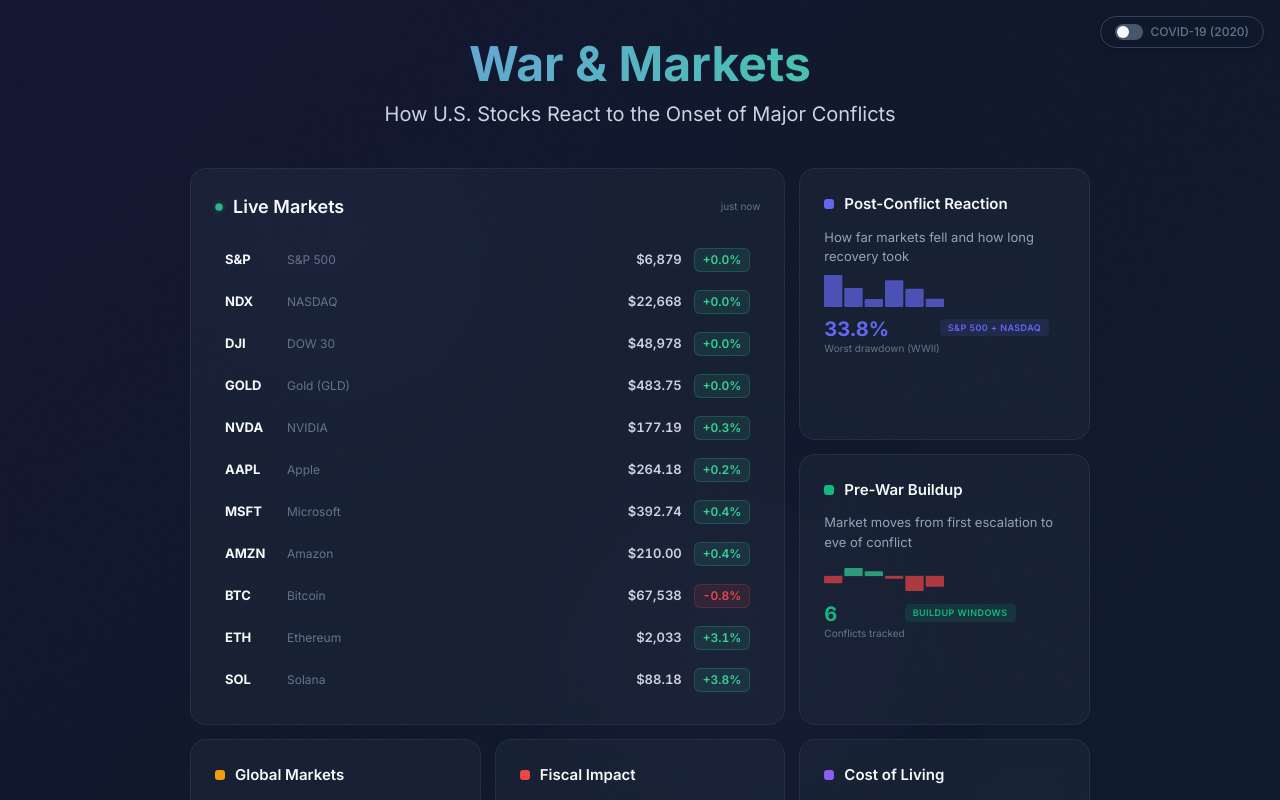
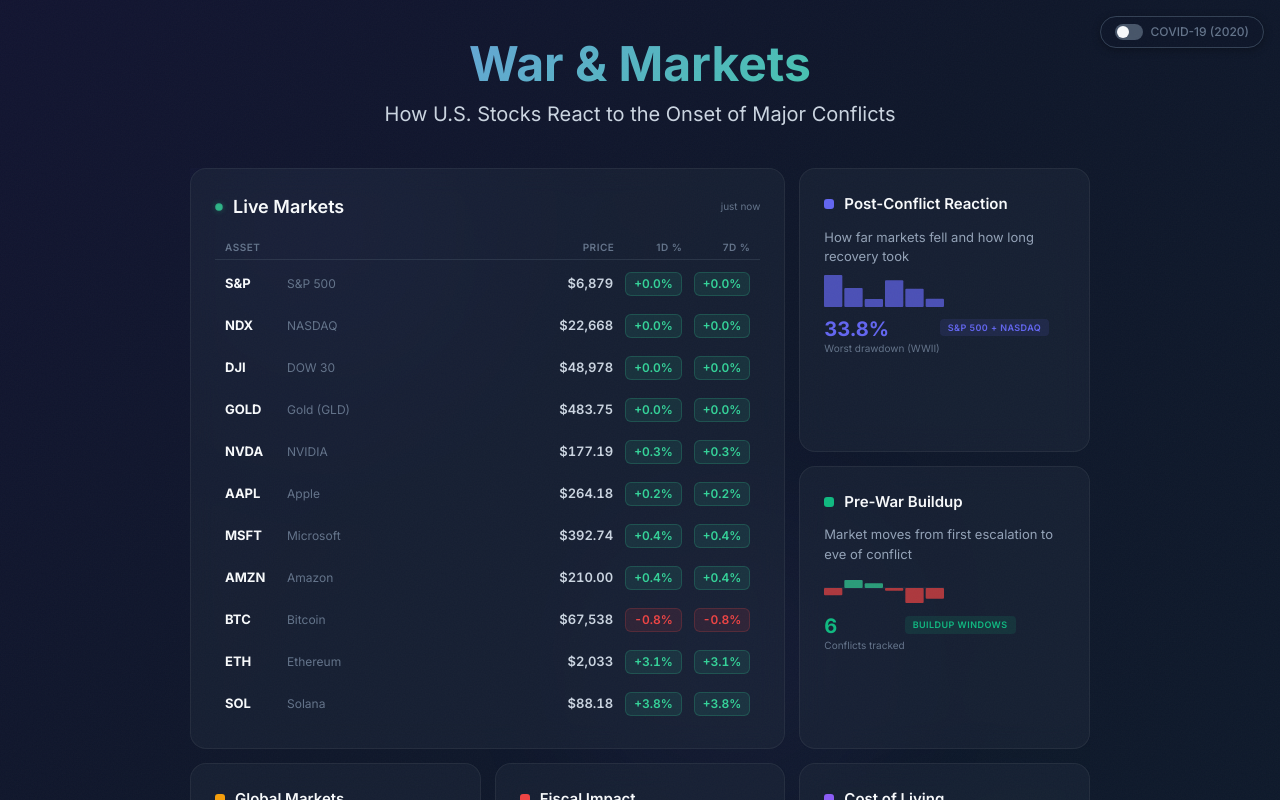
Before and after one commit to azaidi06/fin, a React (Vite) app in the folder war-markets-react/: page / in a window 1280 px wide. Shown: the top 800 px of the page. Built offline with nearby package versions, Linux system fonts and the light colour scheme.

Commit message:
improve live market section

```diff
--- a/war-markets-react/public/market-data.json
+++ b/war-markets-react/public/market-data.json
@@ -6,66 +6,77 @@
       "symbol": "S&P",
       "name": "S&P 500",
       "price": 6878.88,
+      "change1d": 0,
       "change7d": 0
     },
     {
       "symbol": "NDX",
       "name": "NASDAQ",
       "price": 22668.21,
+      "change1d": 0,
       "change7d": 0
     },
     {
       "symbol": "DJI",
       "name": "DOW 30",
       "price": 48977.92,
+      "change1d": 0,
       "change7d": 0
     },
     {
       "symbol": "GOLD",
       "name": "Gold (GLD)",
       "price": 483.75,
+      "change1d": 0,
       "change7d": 0
     },
     {
       "symbol": "NVDA",
       "name": "NVIDIA",
       "price": 177.19,
+      "change1d": 0.34,
       "change7d": 0.34
     },
     {
       "symbol": "AAPL",
       "name": "Apple",
       "price": 264.18,
+      "change1d": 0.24,
       "change7d": 0.24
     },
     {
       "symbol": "MSFT",
       "name": "Microsoft",
       "price": 392.74,
+      "change1d": 0.36,
       "change7d": 0.36
     },
     {
       "symbol": "AMZN",
       "name": "Amazon",
       "price": 210,
+      "change1d": 0.37,
       "change7d": 0.37
     },
     {
       "symbol": "BTC",
       "name": "Bitcoin",
       "price": 67538,
+      "change1d": -0.84,
       "change7d": -0.84
     },
     {
       "symbol": "ETH",
       "name": "Ethereum",
       "price": 2032.57,
+      "change1d": 3.09,
       "change7d": 3.09
     },
     {
       "symbol": "SOL",
       "name": "Solana",
       "price": 88.18,
+      "change1d": 3.78,
       "change7d": 3.78
     }
   ]
--- a/war-markets-react/scripts/fetch_market_data.mjs
+++ b/war-markets-react/scripts/fetch_market_data.mjs
@@ -105,9 +105,12 @@
       const price = result.meta.regularMarketPrice || closes[closes.length - 1];
       const weekStart = closes[0];
       const change7d = ((price - weekStart) / weekStart) * 100;
+      const prevClose = closes.length >= 2 ? closes[closes.length - 2] : weekStart;
+      const change1d = ((price - prevClose) / prevClose) * 100;
       assets.push({
         symbol: t.symbol, name: t.name,
         price: Math.round(price * 100) / 100,
+        change1d: Math.round(change1d * 100) / 100,
         change7d: Math.round(change7d * 100) / 100,
       });
       log(t.symbol, price, change7d, "5d");
@@ -144,6 +147,7 @@
       assets.push({
         symbol: t.symbol, name: t.name,
         price: Math.round(price * 100) / 100,
+        change1d: Math.round(change * 100) / 100,
         change7d: Math.round(change * 100) / 100,
       });
       log(t.symbol, price, change, "1d");
@@ -162,7 +166,7 @@
   try {
     const ids = CRYPTO_TICKERS.map((c) => c.id).join(",");
     const res = await httpsGet(
-      `https://api.coingecko.com/api/v3/coins/markets?vs_currency=usd&ids=${ids}&price_change_percentage=7d&sparkline=false`,
+      `https://api.coingecko.com/api/v3/coins/markets?vs_currency=usd&ids=${ids}&price_change_percentage=24h,7d&sparkline=false`,
       { "User-Agent": "war-markets-app/1.0" }
     );
     if (res.status !== 200) throw new Error(`HTTP ${res.status}`);
@@ -172,11 +176,13 @@
 
     return coins.map((c) => {
       const meta = idMap[c.id];
+      const change1d = c.price_change_percentage_24h_in_currency || c.price_change_percentage_24h || 0;
       const change7d = c.price_change_percentage_7d_in_currency || 0;
       log(meta.symbol, c.current_price, change7d, "7d");
       return {
         symbol: meta.symbol, name: meta.name,
         price: Math.round(c.current_price * 100) / 100,
+        change1d: Math.round(change1d * 100) / 100,
         change7d: Math.round(change7d * 100) / 100,
       };
     });
--- a/war-markets-react/src/components/HomePage.jsx
+++ b/war-markets-react/src/components/HomePage.jsx
@@ -278,8 +278,33 @@
         <p style={{ fontSize: 13, color: "#64748B", marginTop: 12 }}>Market data unavailable</p>
       ) : (
         <div style={{ display: "flex", flexDirection: "column", gap: 2, marginTop: 4 }}>
+          {/* Column headers */}
+          <div style={{
+            display: "flex",
+            alignItems: "center",
+            justifyContent: "space-between",
+            padding: "0 10px 4px",
+            borderBottom: "1px solid rgba(71, 85, 105, 0.4)",
+            marginBottom: 2,
+          }}>
+            <span style={{ fontSize: 10, fontWeight: 600, color: "#64748B", textTransform: "uppercase", letterSpacing: "0.05em" }}>
+              Asset
+            </span>
+            <div style={{ display: "flex", alignItems: "center", gap: 12, flexShrink: 0 }}>
+              <span style={{ fontSize: 10, fontWeight: 600, color: "#64748B", textTransform: "uppercase", letterSpacing: "0.05em", width: 80, textAlign: "right" }}>
+                Price
+              </span>
+              <span style={{ fontSize: 10, fontWeight: 600, color: "#64748B", textTransform: "uppercase", letterSpacing: "0.05em", minWidth: 56, textAlign: "right" }}>
+                1D %
+              </span>
+              <span style={{ fontSize: 10, fontWeight: 600, color: "#64748B", textTransform: "uppercase", letterSpacing: "0.05em", minWidth: 56, textAlign: "right" }}>
+                7D %
+              </span>
+            </div>
+          </div>
           {assets.map((a) => {
-            const up = a.change7d >= 0;
+            const up1d = (a.change1d ?? 0) >= 0;
+            const up7d = a.change7d >= 0;
             return (
               <div
                 key={a.symbol}
@@ -310,24 +335,38 @@
                   </span>
                 </div>
 
-                {/* Price + change */}
+                {/* Price + 1D + 7D changes */}
                 <div style={{ display: "flex", alignItems: "center", gap: 12, flexShrink: 0 }}>
-                  <span style={{ fontSize: 13, fontWeight: 600, color: "#CBD5E1", fontVariantNumeric: "tabular-nums" }}>
+                  <span style={{ fontSize: 13, fontWeight: 600, color: "#CBD5E1", fontVariantNumeric: "tabular-nums", width: 80, textAlign: "right" }}>
                     {formatPrice(a.price)}
                   </span>
                   <span style={{
                     fontSize: 12,
                     fontWeight: 600,
-                    color: up ? "#34D399" : "#EF4444",
-                    background: up ? "rgba(52, 211, 153, 0.1)" : "rgba(239, 68, 68, 0.1)",
-                    border: `1px solid ${up ? "rgba(52, 211, 153, 0.2)" : "rgba(239, 68, 68, 0.2)"}`,
+                    color: up1d ? "#34D399" : "#EF4444",
+                    background: up1d ? "rgba(52, 211, 153, 0.1)" : "rgba(239, 68, 68, 0.1)",
+                    border: `1px solid ${up1d ? "rgba(52, 211, 153, 0.2)" : "rgba(239, 68, 68, 0.2)"}`,
                     padding: "2px 8px",
                     borderRadius: 6,
                     minWidth: 56,
                     textAlign: "right",
                     fontVariantNumeric: "tabular-nums",
                   }}>
-                    {up ? "+" : ""}{a.change7d.toFixed(1)}%
+                    {up1d ? "+" : ""}{(a.change1d ?? 0).toFixed(1)}%
+                  </span>
+                  <span style={{
+                    fontSize: 12,
+                    fontWeight: 600,
+                    color: up7d ? "#34D399" : "#EF4444",
+                    background: up7d ? "rgba(52, 211, 153, 0.1)" : "rgba(239, 68, 68, 0.1)",
+                    border: `1px solid ${up7d ? "rgba(52, 211, 153, 0.2)" : "rgba(239, 68, 68, 0.2)"}`,
+                    padding: "2px 8px",
+                    borderRadius: 6,
+                    minWidth: 56,
+                    textAlign: "right",
+                    fontVariantNumeric: "tabular-nums",
+                  }}>
+                    {up7d ? "+" : ""}{a.change7d.toFixed(1)}%
                   </span>
                 </div>
               </div>
```
